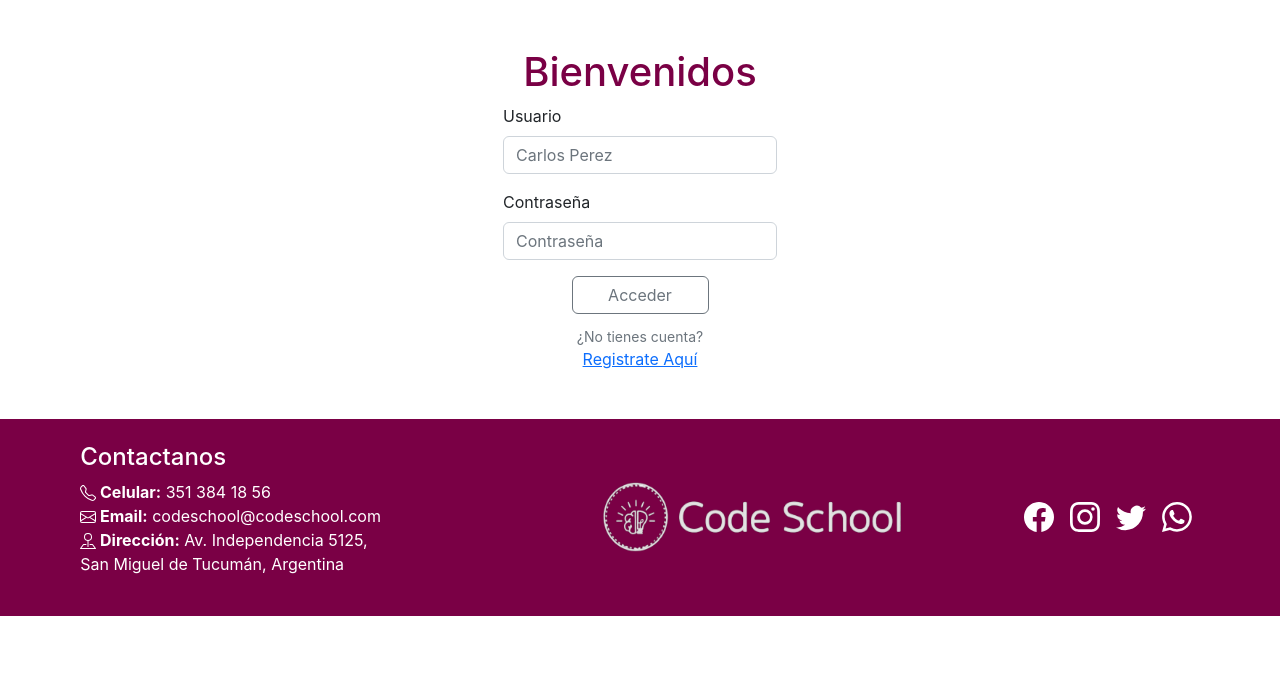
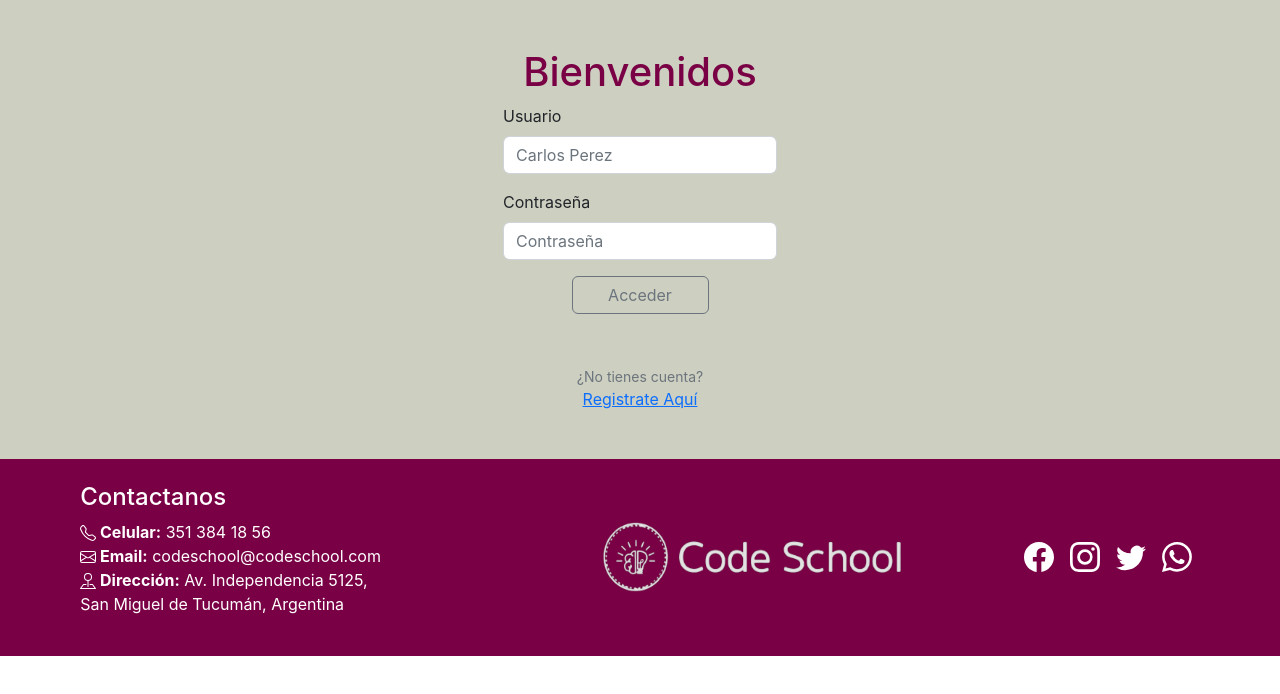
Before and after one commit to gsantolaya/school-project-frontend, a React (Create React App) app: page /login in a window 1280 px wide. Shown: the top 694 px of the page. Built offline with nearby package versions, Linux system fonts and the light colour scheme; the HTML template or start-up script is replaced by a standard one.

Commit message:
Add component Footer in AUTH

```diff
--- a/src/auth/pages/Auth.css
+++ b/src/auth/pages/Auth.css
@@ -2,3 +2,10 @@
     text-align: center;
     color: #7A0045 ;
 }
+
+.containerAuth{
+    background-color: #CDCFC0 ;
+
+
+
+}
--- a/src/auth/pages/LoginScreen.jsx
+++ b/src/auth/pages/LoginScreen.jsx
@@ -15,8 +15,9 @@ export const LoginScreen = () => {
 
 
   return (
-    <div className="d-flex  justify-content-center align-items-center flex-column mt-5">
-      <h1 className="title" >Bienvenidos</h1>
+    <div className='containerAuth'>
+    <div className="d-flex  justify-content-center align-items-center flex-column">
+      <h1 className="title mt-5" >Bienvenidos</h1>
     <div  >
 
       <Form onSubmit={handleSubmit(Submit)}>
@@ -54,7 +55,7 @@ export const LoginScreen = () => {
       </div>
     </Form>
 
-<div className="flex-column d-flex align-items-center mt-2" >
+<div className="flex-column d-flex align-items-center m-5" >
     <Form.Text>
     ¿No tienes cuenta?
       </Form.Text>
@@ -64,5 +65,6 @@ export const LoginScreen = () => {
 
     </div>
     </div>
+    </div>
   )
 }
--- a/src/home/components/Footer.jsx
+++ b/src/home/components/Footer.jsx
@@ -16,7 +16,7 @@ import {
 
 export function Footer() {
   return (
-    <Nav className="justify-content-around navContainer p-4 mt-5"  activeKey="/home">
+    <Nav className="justify-content-around navContainer p-4 "  activeKey="/home">
         <div className="flex-column d-flex text-white col-xs-12 col-md-4  mb-3">
         <h4>Contactanos</h4>
         <ListGroup.Item>
```
